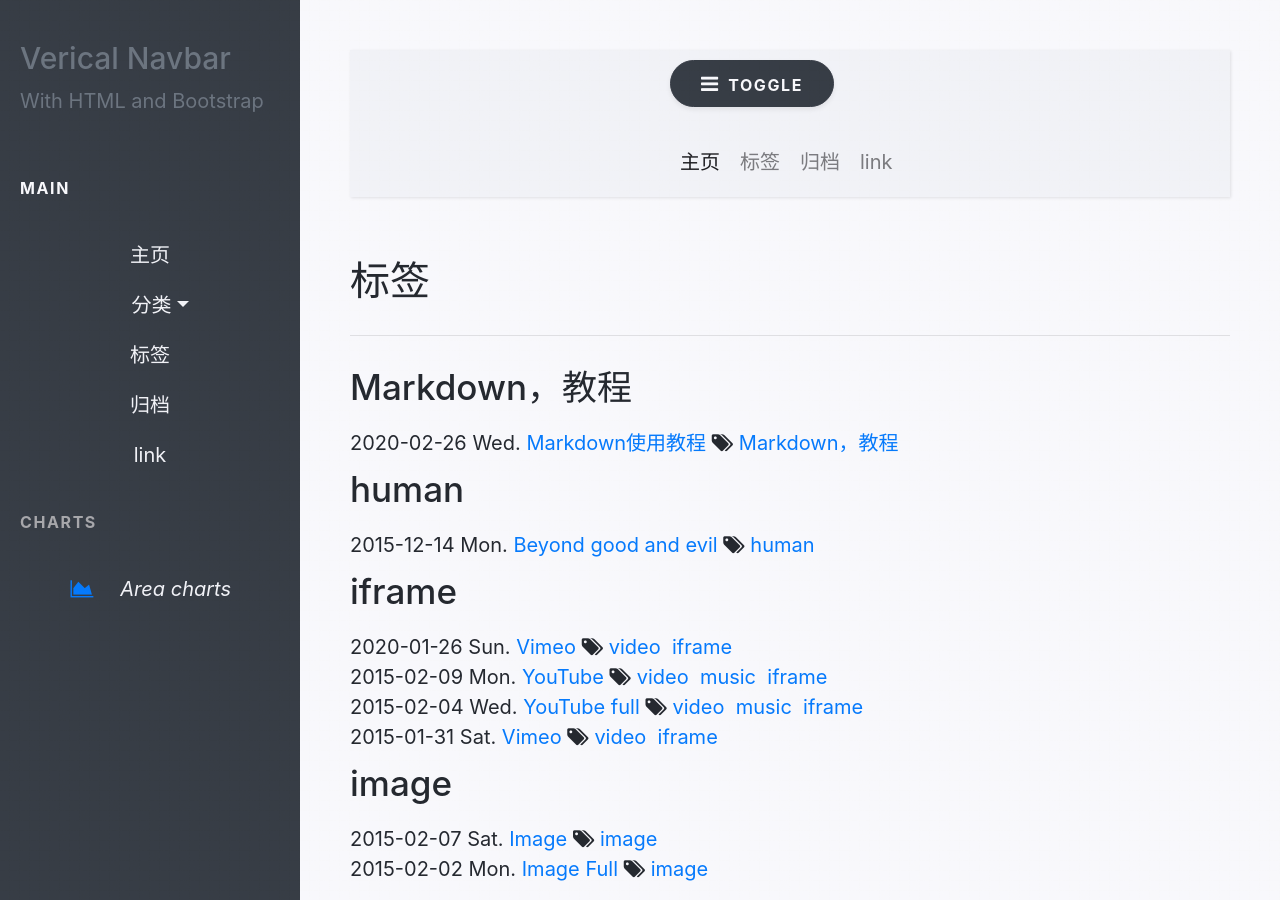
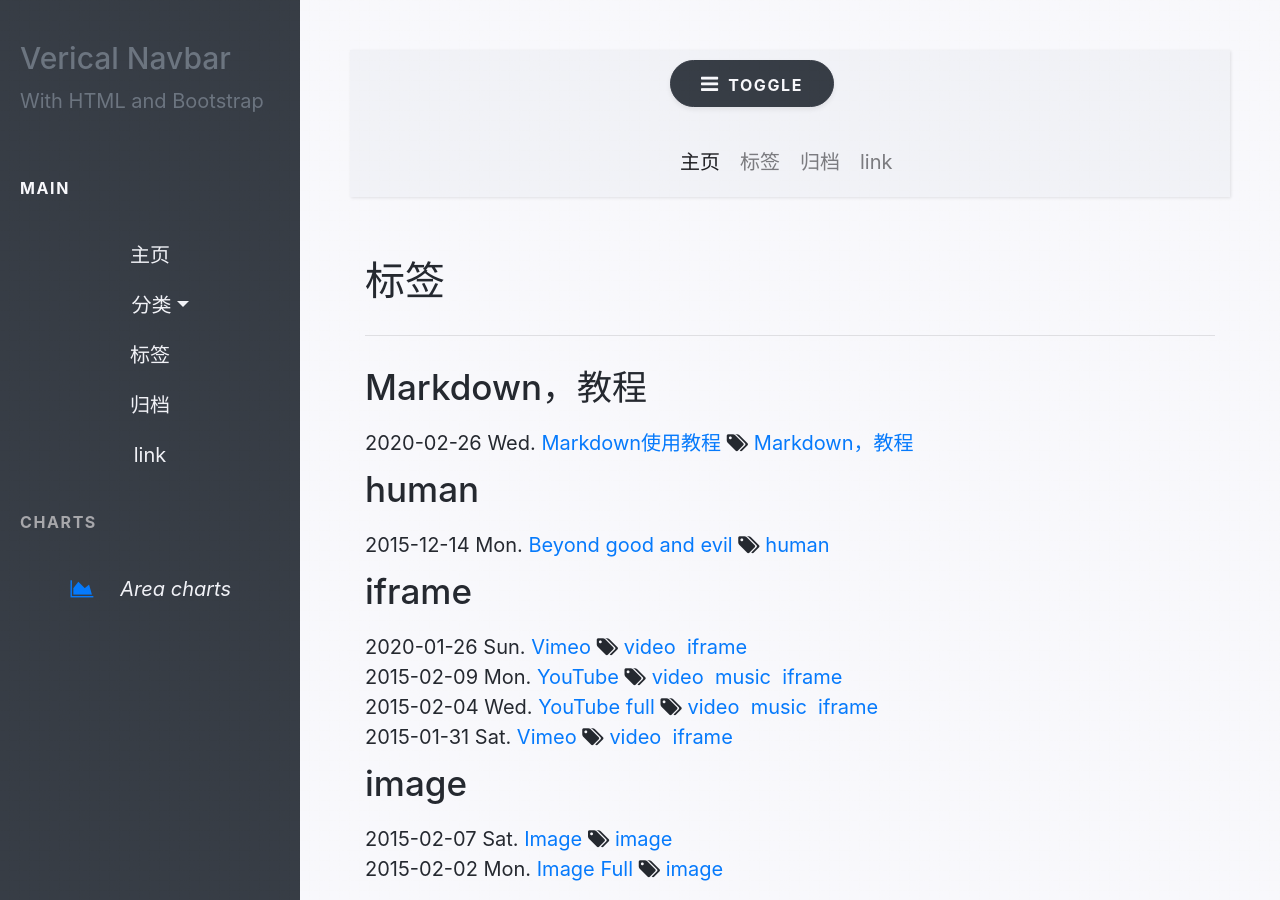
Before and after one commit to nengwuzhi/nengwuzhi.github.ioce, a Jekyll site: the page built from pages/tags.html, in a window 1280 px wide and 900 px high. Built offline with Jekyll 4.4.1, drawn with Linux system fonts in a browser that asks for light colours; nearby versions of some CDN libraries.

Commit message:
Update tags.html

```diff
--- a/pages/tags.html
+++ b/pages/tags.html
@@ -7,8 +7,7 @@ type: page
 ---
 
 
-<div class="page clearfix">
-    <div class="left">
+<div class="col-md-12">
         <h2>标签</h2>
         <hr>
         {% capture tags %}
@@ -34,8 +33,6 @@ type: page
           {% endfor %}
         {% endfor %}
         </ul>
-
-    </div>
         </div>
   {% include sidebar.html %}
  {% include footer.html %}
```
